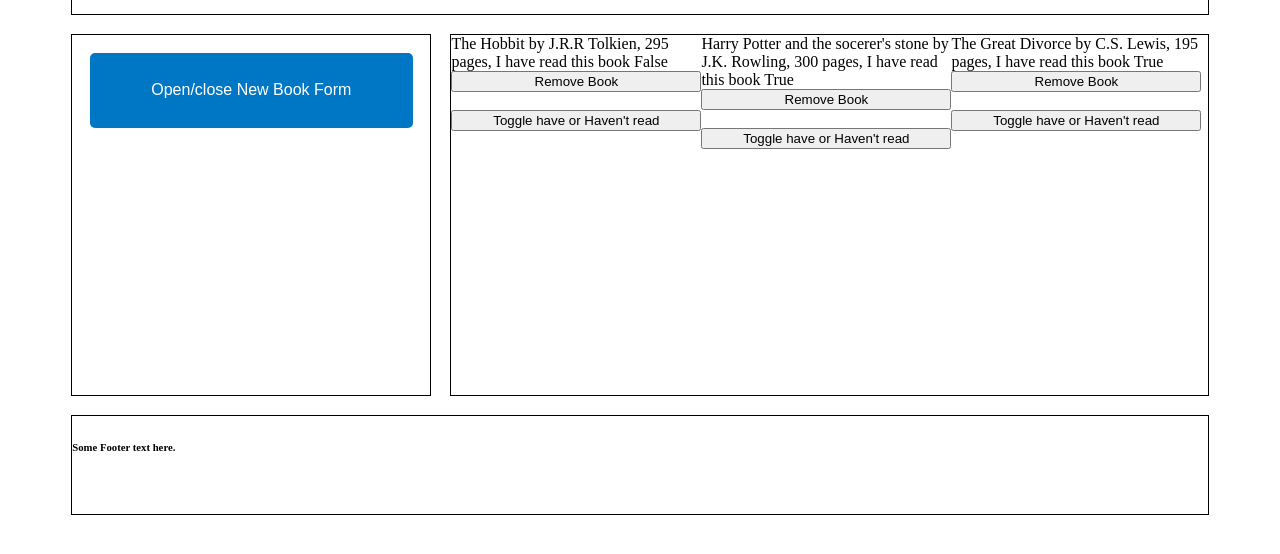
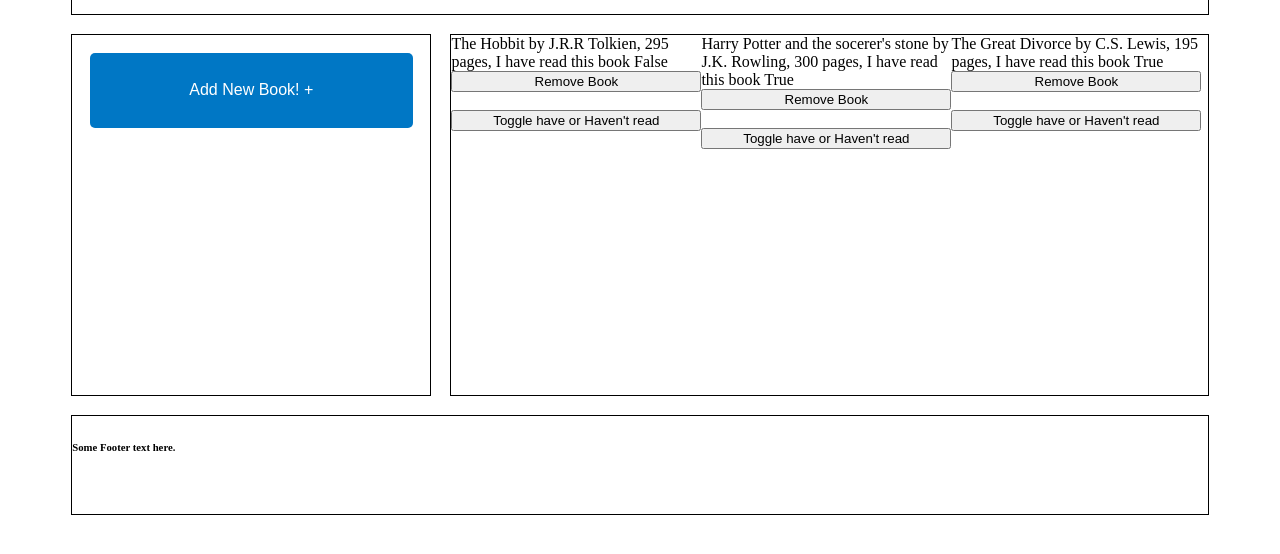
Before and after one commit to jl232367/bookObjectProj, a plain HTML site: page index.html in a window 1280 px wide. Shown: the part 68-622 px from the top of the page. Drawn offline with Linux system fonts and the light colour scheme.

Commit message:
Changed add book button text so fit better

```diff
--- a/index.html
+++ b/index.html
@@ -19,7 +19,7 @@
                 <h1>Your Library!</h1>
             </div>
             <div class="sidecontrols">
-                <button class="addNewBook" onclick="">Open/close New Book Form</button>
+                <button class="addNewBook" onclick="">Add New Book! +</button>
                 <br>
             <div id="addNewBookForm">
                 <form action="">
```
